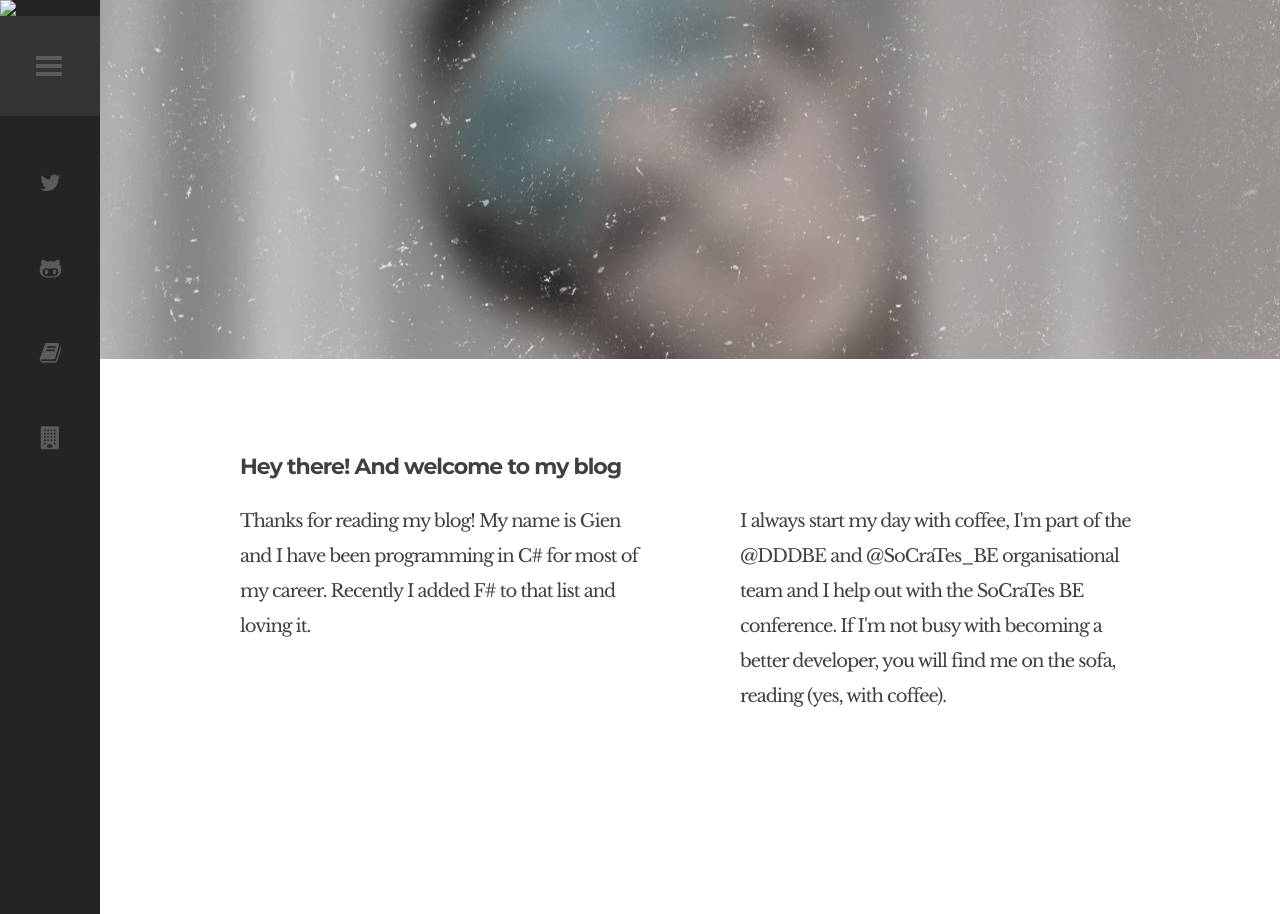
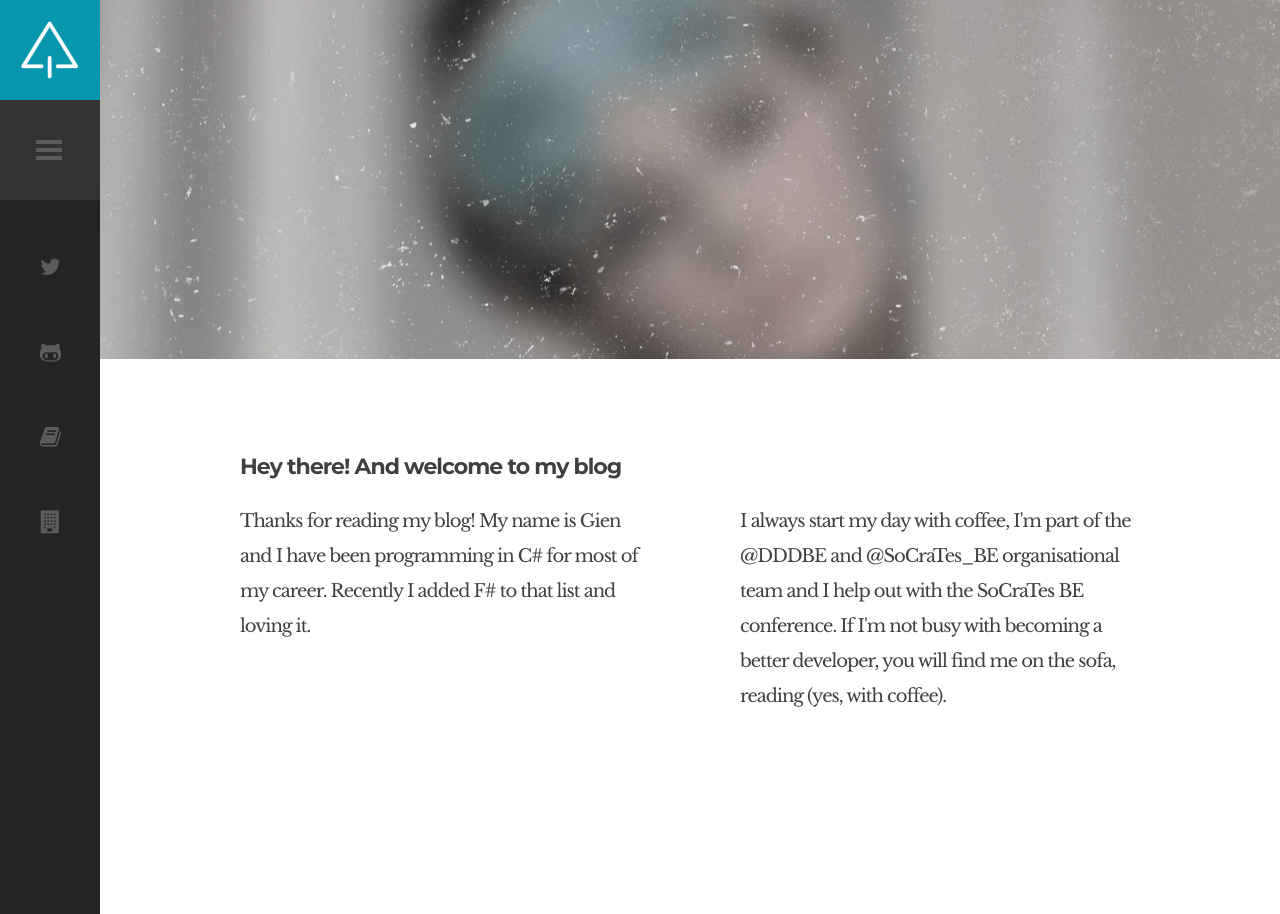
Before and after one commit to selketjah/selketjah.github.io, a Jekyll site: the page built from about.html, in a window 1280 px wide. Built offline with Jekyll 4.4.1, drawn with Linux system fonts in a browser that asks for light colours.

Commit message:
fix link for home button

```diff
--- a/_includes/sidebar.html
+++ b/_includes/sidebar.html
@@ -44,7 +44,7 @@
   <div class="menu-right-part">
       <div class="logo-holder">
           <a href="{{ site.baseurl }}">
-                <img src="public/assets/ajax-document-loader.gif" alt="Loading...">
+                <img src="{{ site.baseurl }}public/assets/ajax-document-loader.gif" alt="Loading...">
           </a>
       </div>
       <div class="toggle-holder">
```
